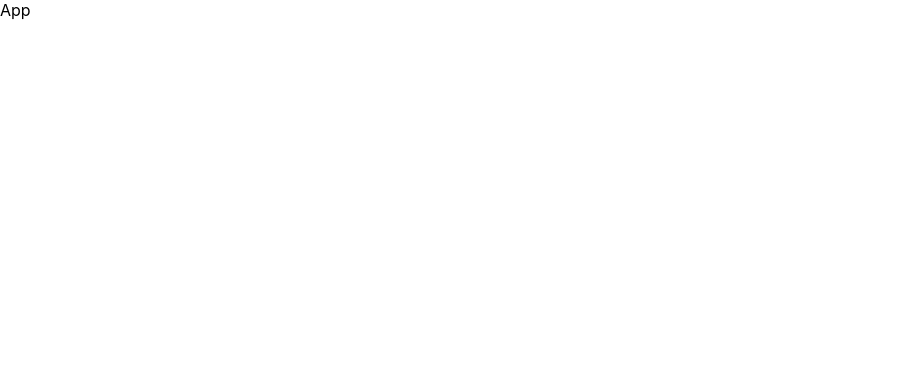
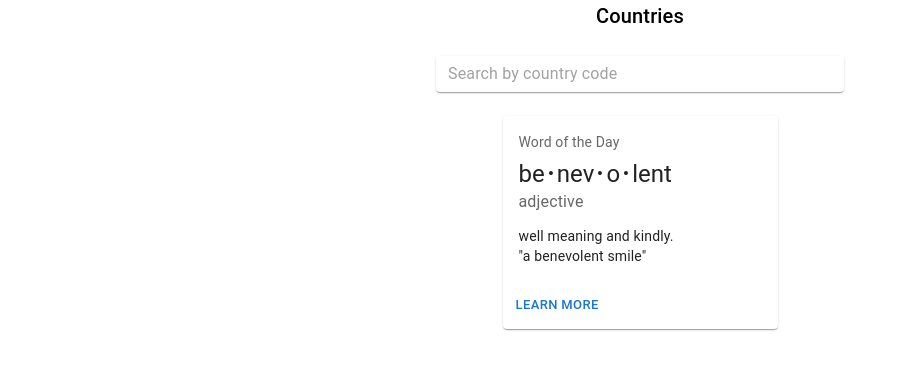
Before and after one commit to Zakhriddinov/countries, a React (Create React App) app: page / in a window 1280 px wide. Shown: the top 370 px of the page, without its empty margins (0-908 px from the left). Built offline with nearby package versions, Linux system fonts and the light colour scheme.

Commit message:
mui ui progress...

```diff
--- a/src/App.tsx
+++ b/src/App.tsx
@@ -1,7 +1,31 @@
 import React from "react";
+import { Container } from "@mui/material";
+import SearchForm from "./components/SearchForm";
+import Title from "./components/Title";
+import CountriesCard from "./components/CountriesCard";
+import { Grid } from "@mui/material";
 
 const App = () => {
-  return <div>App</div>;
+  return (
+    <Grid
+      container
+      direction="column"
+      justifyContent="center"
+      alignItems="center"
+      spacing={{ xs: 2, md: 3 }}
+      columns={{ xs: 4, sm: 8, md: 12 }}
+    >
+      <Grid item xs={2} sm={4} md={4}>
+        <Title />
+      </Grid>
+      <Grid item xs={2} sm={4} md={4}>
+        <SearchForm />
+      </Grid>
+      <Grid item xs={2} sm={4} md={4}>
+        <CountriesCard />
+      </Grid>
+    </Grid>
+  );
 };
 
 export default App;
--- /dev/null
+++ b/src/components/CountriesCard.tsx
@@ -0,0 +1,43 @@
+import { CardContent } from "@mui/material";
+import { Box } from "@mui/material";
+import { Button } from "@mui/material";
+import { CardActions } from "@mui/material";
+import { Typography } from "@mui/material";
+import { Card } from "@mui/material";
+import React from "react";
+
+const CountriesCard = () => {
+  const bull = (
+    <Box
+      component="span"
+      sx={{ display: "inline-block", mx: "2px", transform: "scale(0.8)" }}
+    >
+      •
+    </Box>
+  );
+  return (
+    <Card sx={{ minWidth: 275 }}>
+      <CardContent>
+        <Typography sx={{ fontSize: 14 }} color="text.secondary" gutterBottom>
+          Word of the Day
+        </Typography>
+        <Typography variant="h5" component="div">
+          be{bull}nev{bull}o{bull}lent
+        </Typography>
+        <Typography sx={{ mb: 1.5 }} color="text.secondary">
+          adjective
+        </Typography>
+        <Typography variant="body2">
+          well meaning and kindly.
+          <br />
+          {'"a benevolent smile"'}
+        </Typography>
+      </CardContent>
+      <CardActions>
+        <Button size="small">Learn More</Button>
+      </CardActions>
+    </Card>
+  );
+};
+
+export default CountriesCard;
--- /dev/null
+++ b/src/components/SearchForm.tsx
@@ -0,0 +1,19 @@
+import { Divider } from "@mui/material";
+import { Paper, IconButton, InputBase } from "@mui/material";
+import React from "react";
+const SearchForm = () => {
+  return (
+    <Paper
+      component="form"
+      sx={{ p: "2px 4px", display: "flex", alignItems: "center", width: 400 }}
+    >
+      <InputBase
+        sx={{ ml: 1, flex: 1 }}
+        placeholder="Search by country code"
+        inputProps={{ "aria-label": "search google maps" }}
+      />
+    </Paper>
+  );
+};
+
+export default SearchForm;
--- /dev/null
+++ b/src/components/Title.tsx
@@ -0,0 +1,12 @@
+import { Typography } from "@mui/material";
+import React from "react";
+
+const Title = () => {
+  return (
+    <Typography variant="h6" component="h2">
+      Countries
+    </Typography>
+  );
+};
+
+export default Title;
--- a/src/index.tsx
+++ b/src/index.tsx
@@ -1,15 +1,24 @@
-import React from 'react';
-import ReactDOM from 'react-dom/client';
-import './index.css';
-import App from './App';
-import reportWebVitals from './reportWebVitals';
+import React from "react";
+import ReactDOM from "react-dom/client";
+import "./index.css";
+import App from "./App";
+import reportWebVitals from "./reportWebVitals";
+import { ApolloClient, ApolloProvider, InMemoryCache } from "@apollo/client";
 
 const root = ReactDOM.createRoot(
-  document.getElementById('root') as HTMLElement
+  document.getElementById("root") as HTMLElement
 );
+
+const client = new ApolloClient({
+  uri: "https://countries.trevorblades.com/graphql",
+  cache: new InMemoryCache(),
+});
+
 root.render(
   <React.StrictMode>
-    <App />
+    <ApolloProvider client={client}>
+      <App />
+    </ApolloProvider>
   </React.StrictMode>
 );
 
--- a/tsconfig.json
+++ b/tsconfig.json
@@ -18,7 +18,7 @@
     "resolveJsonModule": true,
     "isolatedModules": true,
     "noEmit": true,
-    "jsx": "react-jsx"
+    "jsx": "preserve"
   },
   "include": [
     "src"
```
Also changed, not shown: package.json (+8 -2 lines), src/graphql/queries.ts (added, +26 -0 lines), src/hooks/useDebounce.ts (added, +14 -0 lines), 1 other file (tests, documents, lock files or other folders).
